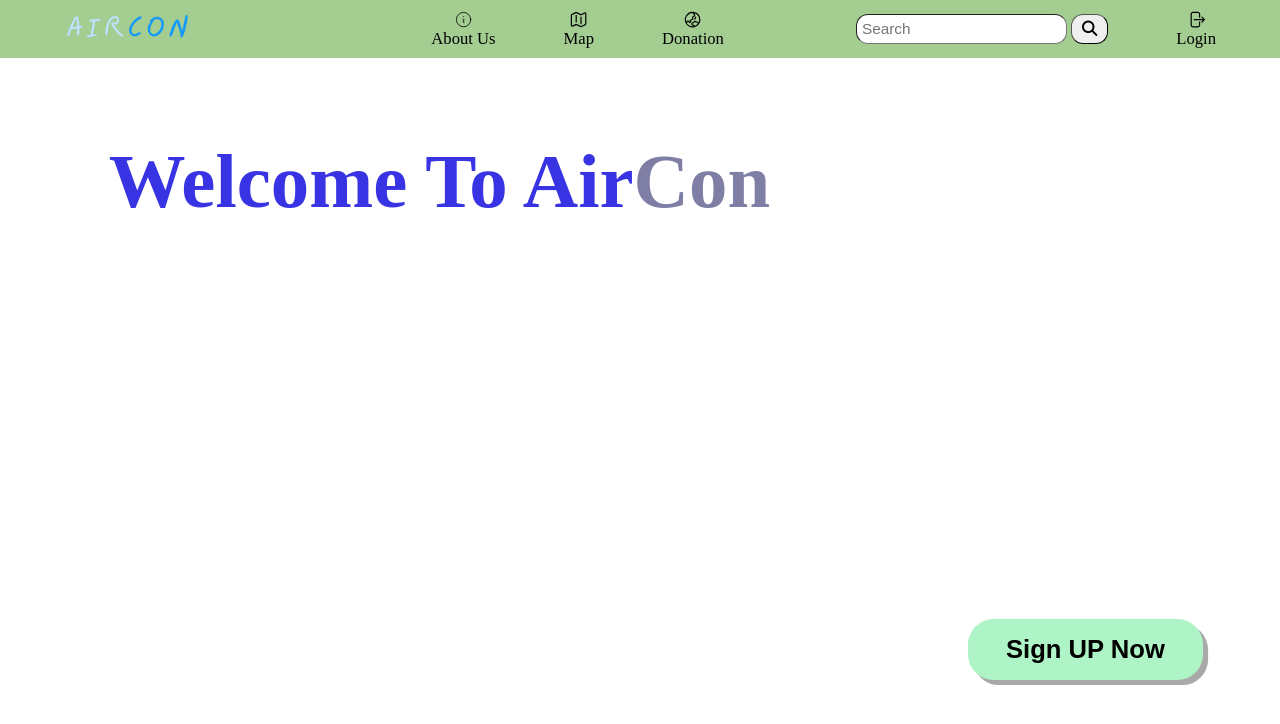
After one commit to KaiC5504/Final-Assignment, a PHP site: page / in a window 1280 px wide. The commit adds this page. Shown: the top 724 px of the page. Run offline with PHP 8.4, Linux system fonts and the light colour scheme; some libraries are stand-ins or nearby versions.

Commit message:
Index moved out

```diff
--- a/HTML/nav_bar.php
+++ b/HTML/nav_bar.php
@@ -1,6 +1,6 @@
 <div class = "container">
 
-    <a href = "index.php"><img src = "../resources/Images/AirCon_Logo.png" alt = "logo" class = "logo"></a>
+    <a href = "../index.php"><img src = "../resources/Images/AirCon_Logo.png" alt = "logo" class = "logo"></a>
 
     <nav>
         <ul class = "navMenu">
--- /dev/null
+++ b/index.php
@@ -0,0 +1,98 @@
+<!DOCTYPE html>
+<html lang="en">
+<head>
+    <meta charset="UTF-8">
+    <meta name="viewport" content="width=device-width, initial-scale=1.0">
+    <title>Home Page</title>
+    <link rel = "stylesheet" href = "CSS/style.css">
+    <link rel = "icon" href = "resources/Images/Web_Icon.png">
+    <script src="https://kit.fontawesome.com/64d3afc91e.js" crossorigin="anonymous"></script>
+    <script src = "JavaScript/hamburger.js" defer></script>
+
+    <style>
+        body {
+            /* background-image: url("../resources/Images/Background.png"); */
+            background-repeat: no-repeat;
+            background-size: cover;
+            height: 100%;
+            background-position: center;
+            background-attachment: fixed;
+            margin: 0;
+            padding: 0;
+        }
+    </style>
+</head>
+
+<header>
+<div class = "container">
+
+<a href = "index.php"><img src = "resources/Images/AirCon_Logo.png" alt = "logo" class = "logo"></a>
+
+<nav>
+    <ul class = "navMenu">
+        <li class = "navItem">
+            <a href = "HTML/about_us.php">
+                <div class="iconText">
+                    <svg xmlns="http://www.w3.org/2000/svg" fill="none" viewBox="0 0 24 24" stroke-width="1" stroke="currentColor" class="w-6 h-6 iconWidth">
+                        <path stroke-linecap="round" stroke-linejoin="round" d="M11.25 11.25l.041-.02a.75.75 0 011.063.852l-.708 2.836a.75.75 0 001.063.853l.041-.021M21 12a9 9 0 11-18 0 9 9 0 0118 0zm-9-3.75h.008v.008H12V8.25z" />
+                    </svg>
+                    <span>About Us</span>
+                </div>
+            </a>
+        </li>
+
+        <li class = "navItem">
+            <a href = "HTML/map.php">
+                <div class="iconText">
+                    <svg xmlns="http://www.w3.org/2000/svg" fill="none" viewBox="0 0 24 24" stroke-width="1.5" stroke="currentColor" class="w-6 h-6 iconWidth">
+                        <path stroke-linecap="round" stroke-linejoin="round" d="M9 6.75V15m6-6v8.25m.503 3.498l4.875-2.437c.381-.19.622-.58.622-1.006V4.82c0-.836-.88-1.38-1.628-1.006l-3.869 1.934c-.317.159-.69.159-1.006 0L9.503 3.252a1.125 1.125 0 00-1.006 0L3.622 5.689C3.24 5.88 3 6.27 3 6.695V19.18c0 .836.88 1.38 1.628 1.006l3.869-1.934c.317-.159.69-.159 1.006 0l4.994 2.497c.317.158.69.158 1.006 0z" />
+                    </svg>
+                    <span>Map</span>
+                </div>
+            </a>
+        </li>
+
+        <li class = "navItem">
+            <a href = "HTML/donation.php">
+                <div class="iconText">
+                    <svg xmlns="http://www.w3.org/2000/svg" fill="none" viewBox="0 0 24 24" stroke-width="1.5" stroke="currentColor" class="w-6 h-6 iconWidth">
+                        <path stroke-linecap="round" stroke-linejoin="round" d="M12.75 3.03v.568c0 .334.148.65.405.864l1.068.89c.442.369.535 1.01.216 1.49l-.51.766a2.25 2.25 0 01-1.161.886l-.143.048a1.107 1.107 0 00-.57 1.664c.369.555.169 1.307-.427 1.605L9 13.125l.423 1.059a.956.956 0 01-1.652.928l-.679-.906a1.125 1.125 0 00-1.906.172L4.5 15.75l-.612.153M12.75 3.031a9 9 0 00-8.862 12.872M12.75 3.031a9 9 0 016.69 14.036m0 0l-.177-.529A2.25 2.25 0 0017.128 15H16.5l-.324-.324a1.453 1.453 0 00-2.328.377l-.036.073a1.586 1.586 0 01-.982.816l-.99.282c-.55.157-.894.702-.8 1.267l.073.438c.08.474.49.821.97.821.846 0 1.598.542 1.865 1.345l.215.643m5.276-3.67a9.012 9.012 0 01-5.276 3.67m0 0a9 9 0 01-10.275-4.835M15.75 9c0 .896-.393 1.7-1.016 2.25" />
+                    </svg>
+                    <span>Donation</span>
+                </div>
+            </a>
+        </li>
+
+        <li class = "search navItem">
+            <input type = "text" placeholder = "Search" class = "searchBox">
+            <button type = "submit" class = "submit"><i class="fa-solid fa-magnifying-glass"></i></button>
+        </li>
+
+        <li class = "navItem">
+            <a href = "HTML/login.php">
+                <div class="iconText">
+                    <svg xmlns="http://www.w3.org/2000/svg" fill="none" viewBox="0 0 24 24" stroke-width="1.5" stroke="currentColor" class="w-6 h-6 iconWidth">
+                        <path stroke-linecap="round" stroke-linejoin="round" d="M15.75 9V5.25A2.25 2.25 0 0013.5 3h-6a2.25 2.25 0 00-2.25 2.25v13.5A2.25 2.25 0 007.5 21h6a2.25 2.25 0 002.25-2.25V15m3 0l3-3m0 0l-3-3m3 3H9" />
+                    </svg>
+                    <span>Login</span>
+                </div>
+            </a>
+        </li>
+    </ul>
+    <div class = "hamburger">
+    <span class = "bar"></span>
+    <span class = "bar"></span>
+    <span class = "bar"></span>
+</div>
+</nav>
+</div>
+</header>
+
+
+<body>
+    <h1 style = "margin-left: 8.5vw; margin-top: 10vh; font-size: 6vw; color: #3834E3;">Welcome To Air<a style = "color: #7f7ea5;">Con</a></h1>
+
+    <a href = "HTML/sign_up.php"><button class = "signUpButton"><b>Sign UP Now</b></button></a>
+
+</body>
+</html>
```
Also changed, not shown: HTML/index.php (deleted, +0 -37 lines), HTML/sign_up.php (+11 -2 lines).
